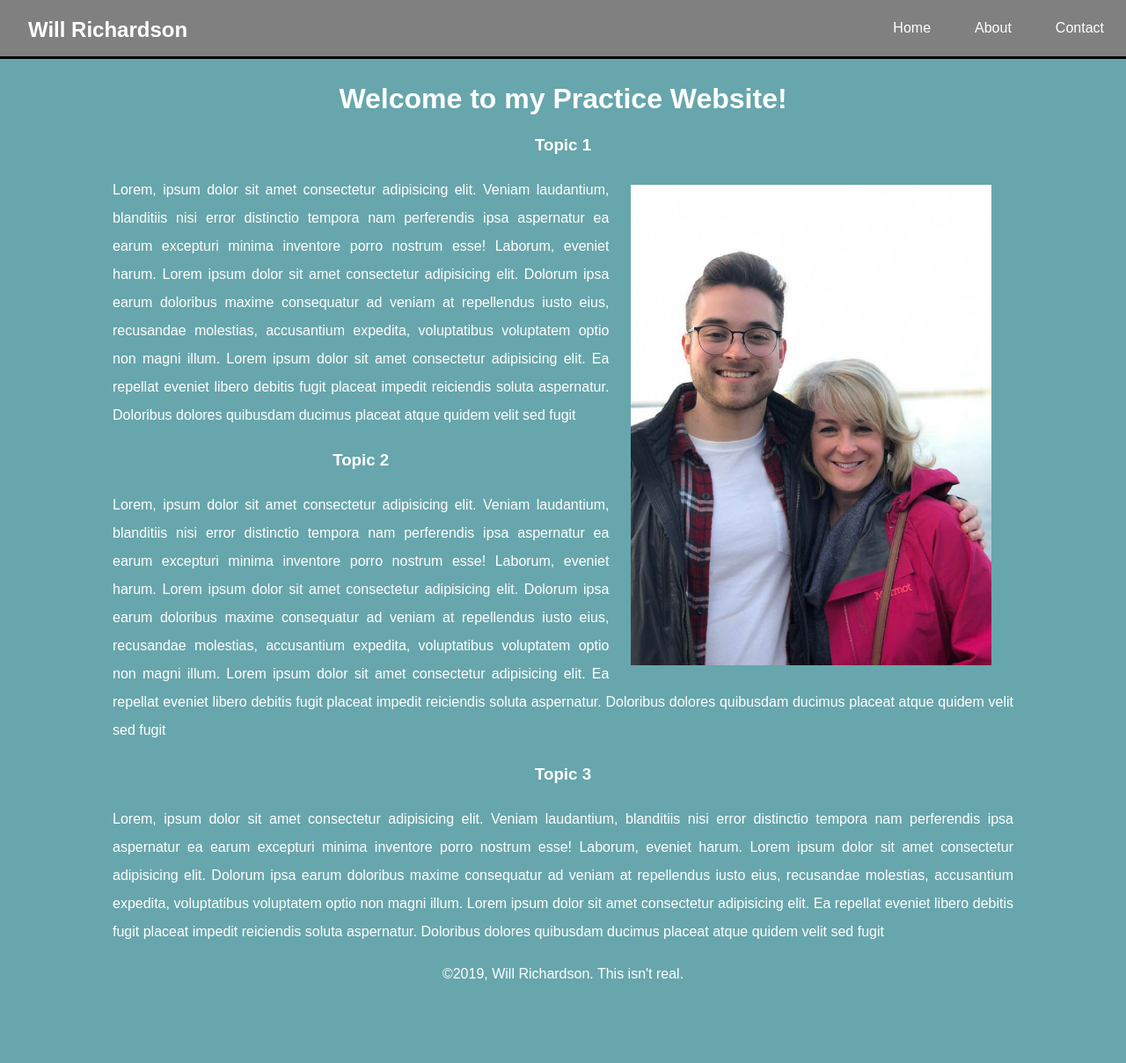
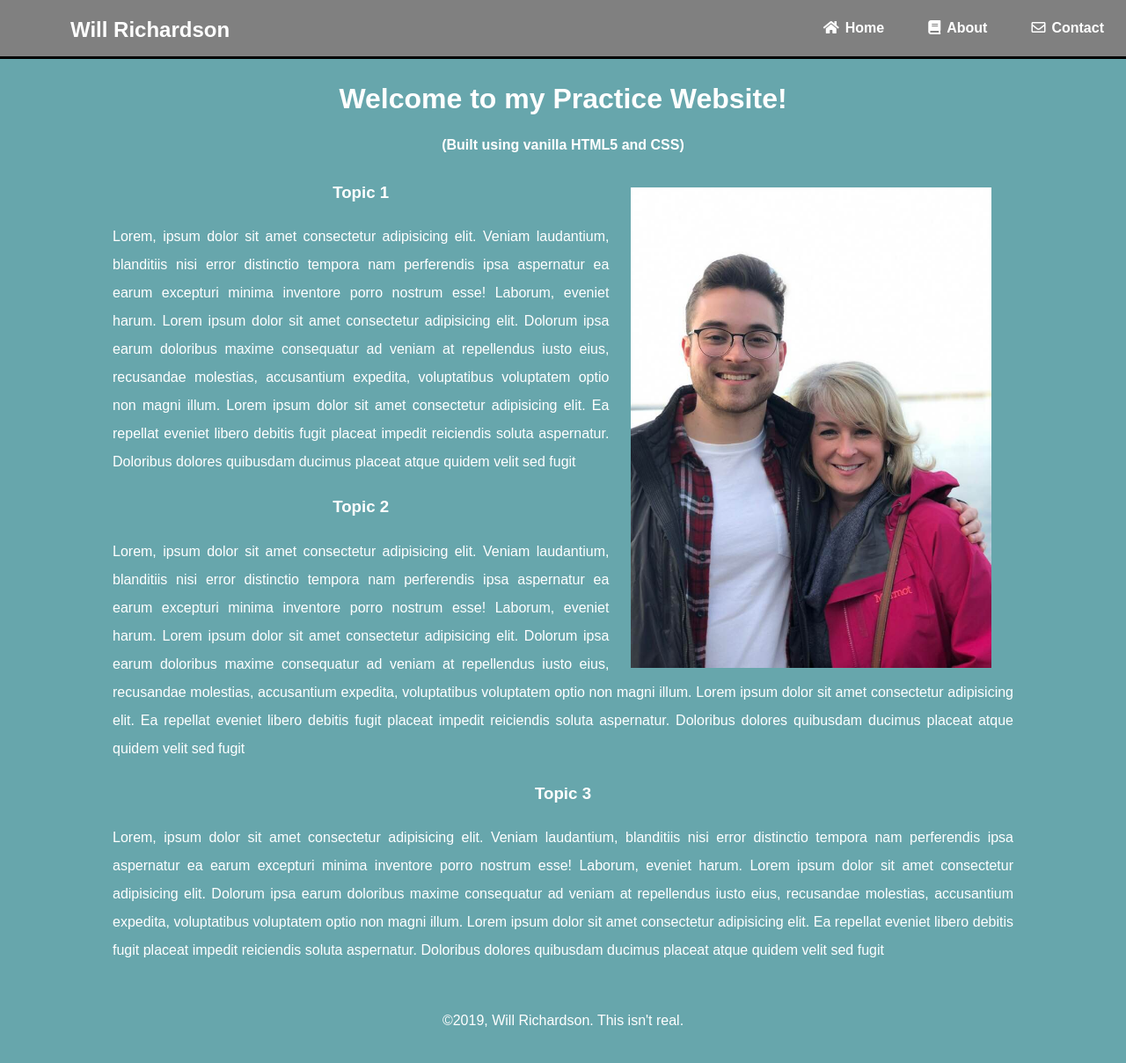
Before and after one commit to Whalem56/website, a plain HTML site: page index.html in a window 1280 px wide. Shown: the whole page at 88% size. Before the commit the page ends 1123 px from the top, so only its background shows below. Drawn offline with Linux system fonts and the light colour scheme.

Commit message:
Updated centering, added icons

```diff
--- a/css/styles.css
+++ b/css/styles.css
@@ -7,7 +7,7 @@ body {
 
 .name {
     position: fixed;
-    margin-left: 2rem;
+    margin-left: 5rem;
     top: 0;
     z-index: 1;
 }
@@ -29,6 +29,7 @@ nav a {
     background-color: grey;
     color: white;
     text-decoration: none;
+    font-weight: bold;
     height: 100%;
     padding: 0 25px;
     margin: 0;
@@ -55,3 +56,12 @@ nav a:hover {
     max-width: 40%;
     margin: 10 25px;
 }
+
+.footer {
+    text-align: center;
+    padding: 2rem 0;
+}
+
+.icon {
+    padding-right: 7px;
+}
--- a/index.html
+++ b/index.html
@@ -4,21 +4,26 @@
     <meta name="viewport" content="width=device-width, initial-scale=1.0">
     <meta http-equiv="X-UA-Compatible" content="ie=edge">
     <link rel="stylesheet" type="text/css" href="./css/styles.css">
+    <link rel="stylesheet" href="https://use.fontawesome.com/releases/v5.7.0/css/all.css" integrity="sha384-lZN37f5QGtY3VHgisS14W3ExzMWZxybE1SJSEsQp9S+oqd12jhcu+A56Ebc1zFSJ" crossorigin="anonymous">
     <title>Practice Website</title>
 </head>
 <body>
     <h2 class="name">Will Richardson</h2>
     <header>
         <nav>
-            <a href="#">Home</a><a href="#">About</a><a href="#">Contact</a>
+            <a href="#"><i class="fas fa-home icon"></i>Home</a><a href="#"><i class="fa fa-book icon"></i>About</a><a href="#"><i class="far fa-envelope icon"></i>Contact</a>
         </nav>
     </header>
     <div class="container">
         <h1 class="topic">Welcome to my Practice Website!</h1>
+        <h4 class="topic">(Built using vanilla HTML5 and CSS)</h4>
         <article>
-            <h3 class="topic">Topic 1</h3>
+            <h3 class="topic">
+                Topic 1
+                <img class="picture" src="./images/author.jpg" alt="author picture"/>
+            </h3>
             <p>
-                <img class="picture" src="./images/author.jpg" alt="author picture"/>
+
                 Lorem, ipsum dolor sit amet consectetur adipisicing elit. Veniam laudantium, blanditiis nisi error distinctio tempora nam perferendis ipsa aspernatur ea earum excepturi minima inventore porro nostrum esse! Laborum, eveniet harum. Lorem ipsum dolor sit amet consectetur adipisicing elit. Dolorum ipsa earum doloribus maxime consequatur ad veniam at repellendus iusto eius, recusandae molestias, accusantium expedita, voluptatibus voluptatem optio non magni illum. Lorem ipsum dolor sit amet consectetur adipisicing elit. Ea repellat eveniet libero debitis fugit placeat impedit reiciendis soluta aspernatur. Doloribus dolores quibusdam ducimus placeat atque quidem velit sed fugit
             </p>
             <h3 class="topic">Topic 2</h3>
@@ -30,7 +35,7 @@
                 Lorem, ipsum dolor sit amet consectetur adipisicing elit. Veniam laudantium, blanditiis nisi error distinctio tempora nam perferendis ipsa aspernatur ea earum excepturi minima inventore porro nostrum esse! Laborum, eveniet harum. Lorem ipsum dolor sit amet consectetur adipisicing elit. Dolorum ipsa earum doloribus maxime consequatur ad veniam at repellendus iusto eius, recusandae molestias, accusantium expedita, voluptatibus voluptatem optio non magni illum. Lorem ipsum dolor sit amet consectetur adipisicing elit. Ea repellat eveniet libero debitis fugit placeat impedit reiciendis soluta aspernatur. Doloribus dolores quibusdam ducimus placeat atque quidem velit sed fugit
             </p>
         </article>
-        <footer class="topic">
+        <footer class="footer">
             &copy;2019, Will Richardson. This isn't real.
         </footer>
     </div>
```
